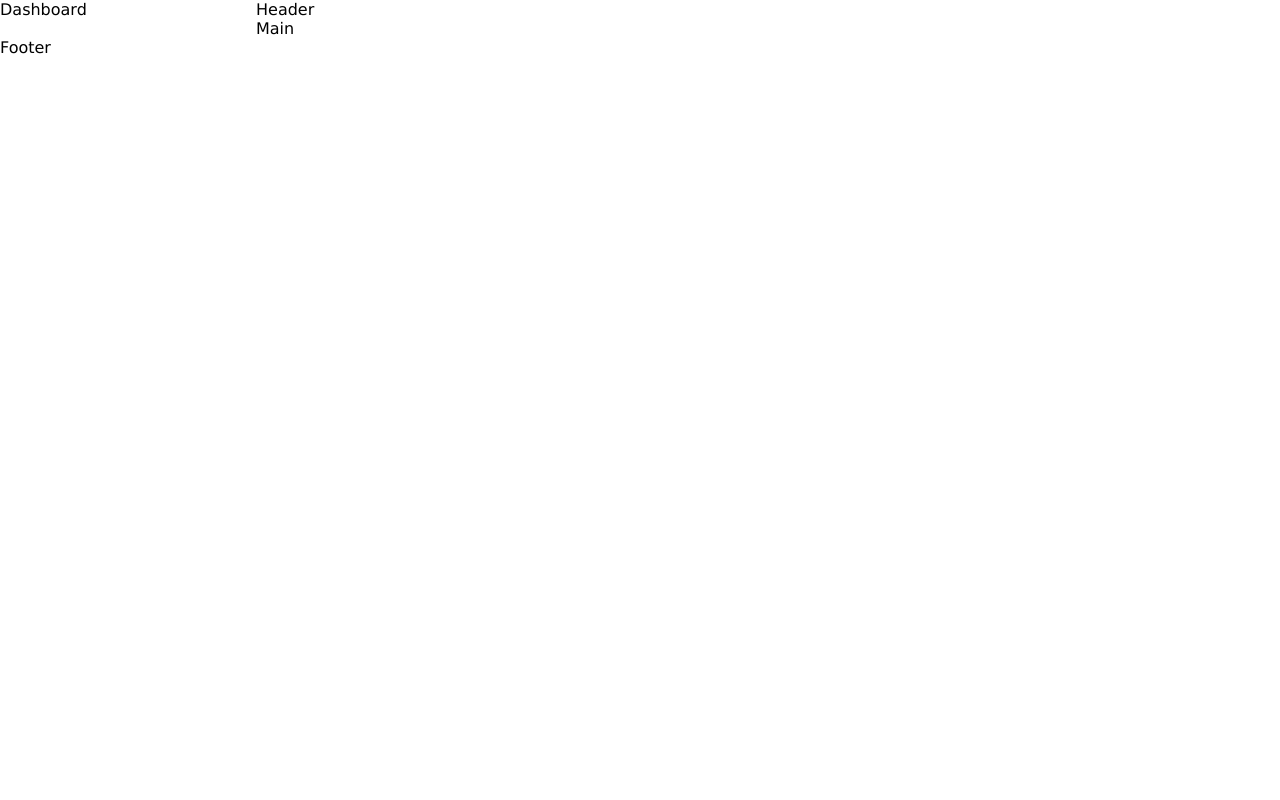
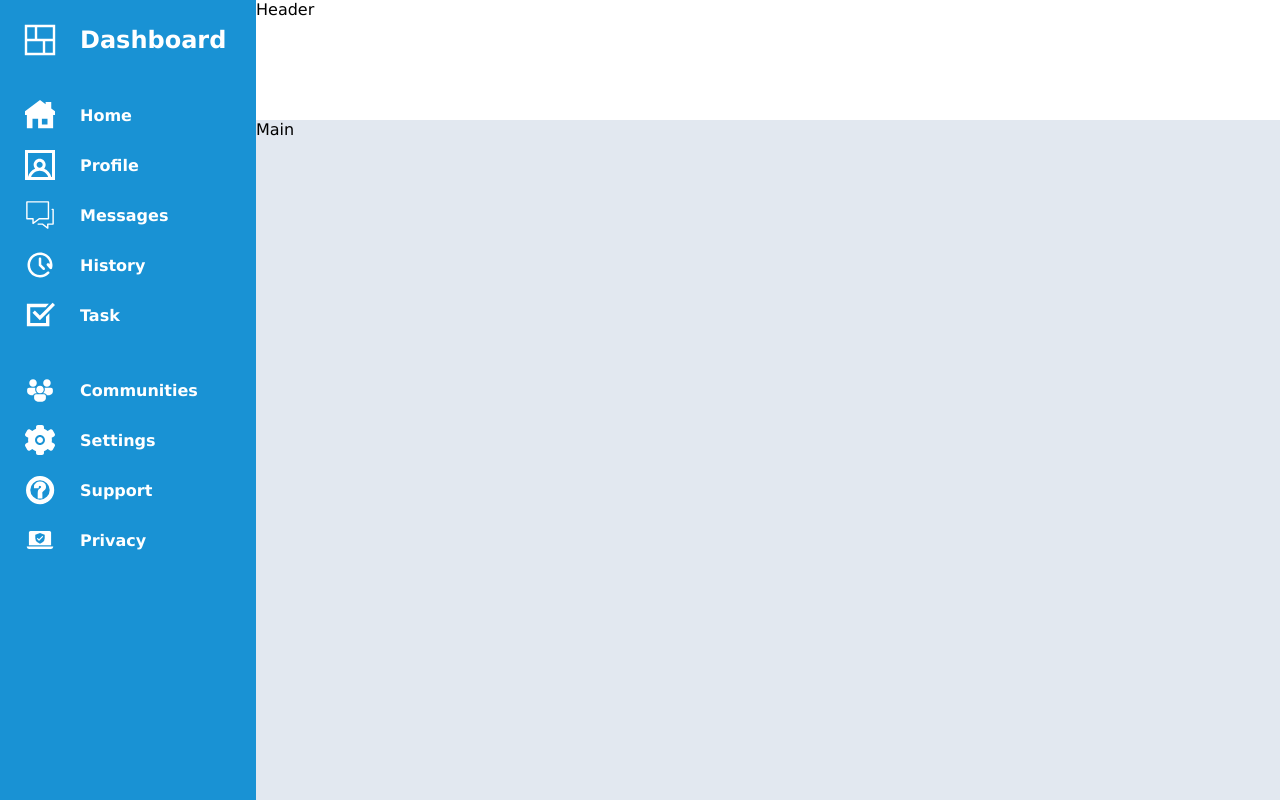
Before and after one commit to jvp36/admin-dashboard, a plain HTML site: page index.html in a window 1280 px wide. Drawn offline with Linux system fonts and the light colour scheme.

Commit message:
Add sidebar

```diff
--- a/index.html
+++ b/index.html
@@ -8,8 +8,50 @@
 </head>
 <body>
     <header class="header">Header</header>
-    <div class="sidenav">Dashboard</div>
+    <div class="sidenav">
+        <div class="sidenav__title">
+            <img src="img/dashboard-svgrepo-com.svg" alt="Dashboard Icon">
+            <h1>Dashboard</h1>
+        </div>
+        <ul class="sidenav__links">
+            <li class="link">
+                <img src="img/home-1-svgrepo-com.svg" alt="Home Icon">
+                <a href="">Home</a>
+            </li>
+            <li class="link">
+                <img src="img/profile-image-1348-svgrepo-com.svg" alt="Profile Icon">
+                <a href="">Profile</a>
+            </li>
+            <li class="link">
+                <img src="img/messages-svgrepo-com.svg" alt="Messages Icon">
+                <a href="">Messages</a>
+            </li>
+            <li class="link">
+                <img src="img/history-svgrepo-com.svg" alt="History Icon">
+                <a href="">History</a>
+            </li>
+            <li class="link">
+                <img src="img/task-svgrepo-com.svg" alt="Task Icon">
+                <a href="">Task</a>
+            </li>
+            <li class="link">
+                <img src="img/people-community-svgrepo-com.svg" alt="Communities Icon">
+                <a href="">Communities</a>
+            </li>
+            <li class="link">
+                <img src="img/settings-svgrepo-com.svg" alt="Settings Icon">
+                <a href="">Settings</a>
+            </li>
+            <li class="link">
+                <img src="img/help-svgrepo-com.svg" alt="Support Icon">
+                <a href="">Support</a>
+            </li>
+            <li class="link">
+                <img src="img/protection-privacy-security-firewall-laptop-svgrepo-com.svg" alt="Privacy Icon">
+                <a href="">Privacy</a>
+            </li>
+        </ul>
+    </div>
     <main class="main">Main</main>
-    <footer class="footer">Footer<Footer>
 </body>
 </html>
--- a/style.css
+++ b/style.css
@@ -5,30 +5,61 @@ html {
     box-sizing: inherit;
 }
 body {
+    height: 100vh;
     margin: 0;
     font-family: 'Lucida Sans', 'Lucida Sans Regular', 'Lucida Grande', 'Lucida Sans Unicode', Geneva, Verdana, sans-serif;
     display: grid;
     grid-template-columns: 1fr 4fr;
-    grid-template-rows: repeat(3, auto);
+    grid-template-rows: 15% 85%;
     grid-template-areas:
     "sidenav header"
-    "sidenav main"
-    "footer footer";
+    "sidenav main";
 }
 h1 {
     font-size: 1.5rem;
     margin: 0;
     color: #FFFFFF;
 }
+ul {
+    margin: 0;
+    padding: 0;
+    list-style-type: none;
+}
+a {
+    text-decoration: none;
+    font-size: 1rem;
+    font-weight: bold;
+    color: #FFFFFF;
+}
 .header {
     grid-area: header;
 }
 .sidenav {
+    padding: 15px;
+    background-color: #1992d4;
     grid-area: sidenav;
 }
+.sidenav__title {
+    margin-bottom: 25px;
+}
+
+.sidenav__title, .link {
+    display: grid;
+    grid-template-columns: 1fr 4fr;
+    gap: 15px;
+    align-items: center;
+}
+.sidenav__title img {
+    width: 50px;
+}
+.link img {
+    padding: 10px;
+    width: 50px;
+}
+.sidenav__links .link:nth-child(5) {
+    margin-bottom: 25px;
+}
 .main {
+    background-color: #e2e8f0;
     grid-area: main;
 }
-.footer {
-    grid-area: footer;
-}
```
Also changed, not shown: img/dashboard-svgrepo-com.svg (added), img/help-svgrepo-com.svg (added), img/history-svgrepo-com.svg (added), img/home-1-svgrepo-com.svg (added), img/messages-svgrepo-com.svg (added), img/people-community-svgrepo-com.svg (added), img/profile-image-1348-svgrepo-com.svg (added), img/protection-privacy-security-firewall-laptop-svgrepo-com.svg (added), img/settings-svgrepo-com.svg (added), img/task-svgrepo-com.svg (added).
